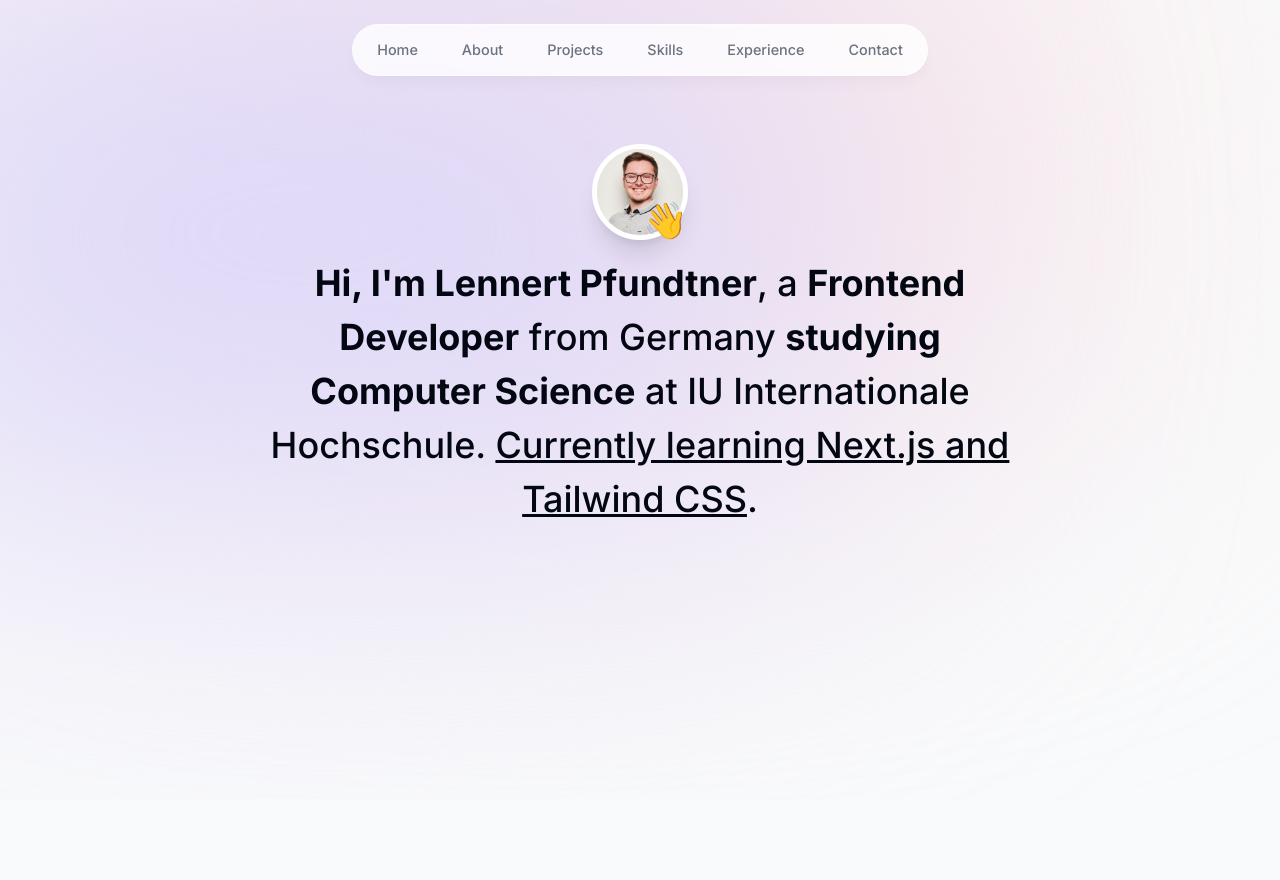
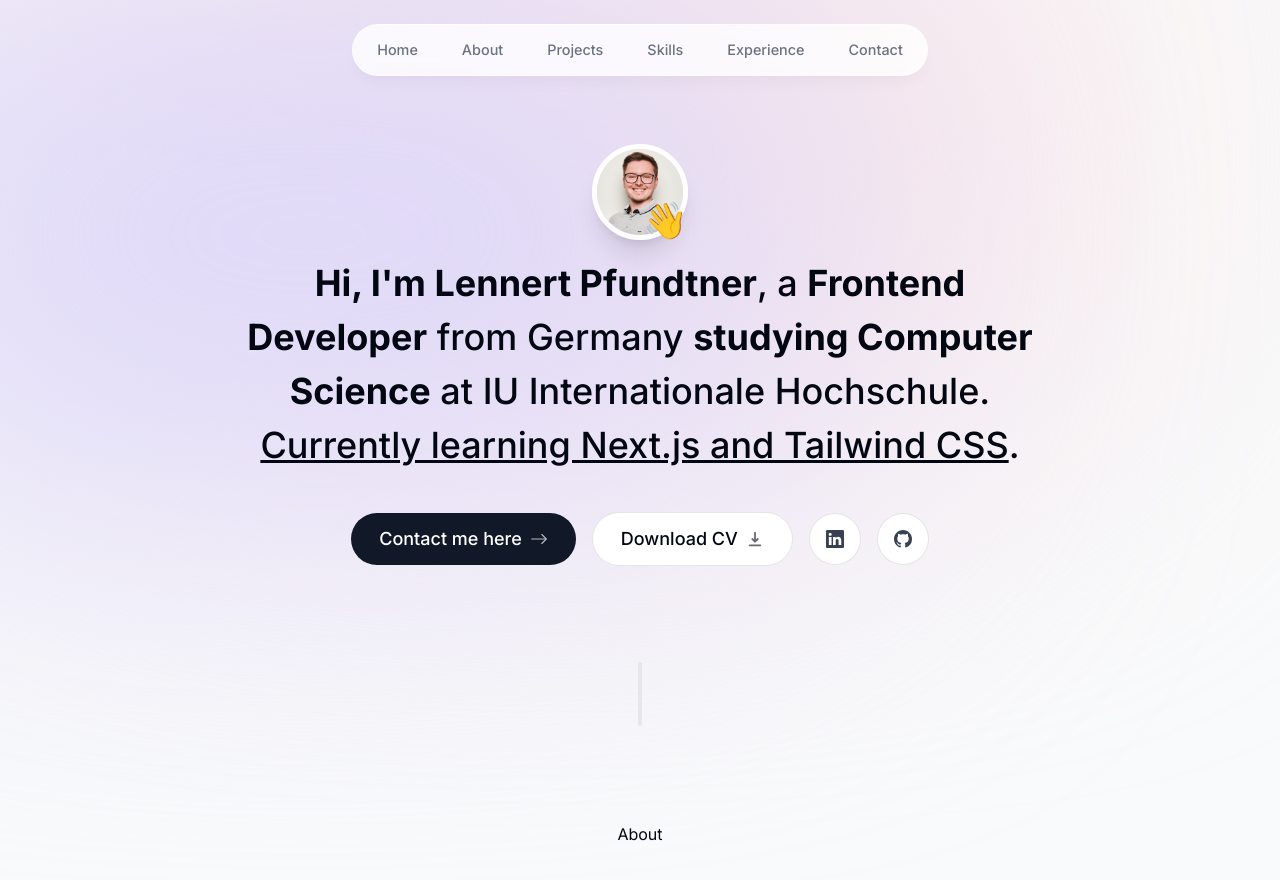
Before and after one commit to KrokoNinja/nextjs-portfolio-ts, a Next.js app: page / in a window 1280 px wide. Shown: the top 880 px of the page. Before the commit the page ends 800 px from the top, so only its background shows below. Built offline with nearby package versions, Linux system fonts and the light colour scheme.

Commit message:
finish into section, create divider and about

```diff
--- a/app/page.tsx
+++ b/app/page.tsx
@@ -1,9 +1,13 @@
+import About from "@/components/About";
 import Intro from "@/components/Intro";
+import SectionDivider from "@/components/SectionDivider";
 
 export default function Home() {
 	return (
 		<main className="flex flex-col items-center px-4">
 			<Intro />
+			<SectionDivider />
+			<About />
 		</main>
 	);
 }
--- /dev/null
+++ b/components/About.tsx
@@ -0,0 +1,3 @@
+export default function About() {
+	return <div>About</div>;
+}
--- a/components/Intro.tsx
+++ b/components/Intro.tsx
@@ -3,6 +3,9 @@
 import Image from "next/image";
 import ProfilePicture from "@/public/cut-out-lennert.jpg";
 import { motion } from "framer-motion";
+import Link from "next/link";
+import { BsArrowRight, BsGithub, BsLinkedin } from "react-icons/bs";
+import { HiDownload } from "react-icons/hi";
 
 export default function Intro() {
 	return (
@@ -35,7 +38,7 @@
 			</div>
 
 			<motion.p
-				className="mb-10 mt-4 px-4 font-medium text-2xl !leading-[1.5] sm:text-4xl"
+				className="mb-10 mt-4 px-4 font-medium text-2xl !leading-[1.5] md:text-3xl lg:text-4xl sm:px-0"
 				initial={{ opacity: 0, y: 100 }}
 				animate={{ opacity: 1, y: 0 }}
 			>
@@ -44,6 +47,43 @@
 				<span className="font-bold">studying Computer Science</span> at IU Internationale
 				Hochschule. <span className="underline">Currently learning Next.js and Tailwind CSS</span>.
 			</motion.p>
+
+			<motion.div
+				className="flex flex-col sm:flex-row items-center justify-center gap-4 px-4 text-lg font-medium"
+				initial={{ opacity: 0, y: 100 }}
+				animate={{ opacity: 1, y: 0 }}
+				transition={{ delay: 0.1 }}
+			>
+				<Link
+					href="#contact"
+					className="group bg-gray-900 text-white px-7 py-3 flex items-center gap-2 rounded-full outline-none focus:scale-110 hover:scale-110 hover:bg-gray-950 active:scale-105 transition"
+				>
+					Contact me here{" "}
+					<BsArrowRight className="opacity-70 group-hover:translate-x-1 transition" />
+				</Link>
+				<a
+					href="/CV.pdf"
+					className="group bg-white px-7 py-3 flex items-center gap-2 rounded-full outline-none focus:scale-110 hover:scale-110 active:scale-105 transition border border-black/10"
+					download
+				>
+					Download CV{" "}
+					<HiDownload className="opacity-60 group-hover:translate-y-1 transition cursor-pointer" />
+				</a>
+				<a
+					href="https://www.linkedin.com/in/lennert-pfundtner-655ba9227/"
+					target="_blank"
+					className="bg-white text-gray-700 hover:text-gray-950 p-4 flex items-center gap-2 rounded-full outline-none focus:scale-[1.15] hover:scale-[1.15] active:scale-105 transition border border-black/10"
+				>
+					<BsLinkedin />
+				</a>
+				<a
+					href="https://github.com/KrokoNinja"
+					target="_blank"
+					className="bg-white text-gray-700 hover:text-gray-950 p-4 flex items-center gap-2 rounded-full outline-none focus:scale-[1.15] hover:scale-[1.15] active:scale-105 transition border border-black/10"
+				>
+					<BsGithub />
+				</a>
+			</motion.div>
 		</section>
 	);
 }
--- /dev/null
+++ b/components/SectionDivider.tsx
@@ -0,0 +1,14 @@
+"use client";
+
+import { motion } from "framer-motion";
+
+export default function SectionDivider() {
+	return (
+		<motion.div
+			className="bg-gray-200 my-24 h-16 w-1 rounded-full hidden sm:block"
+			initial={{ opacity: 0, y: 100 }}
+			animate={{ opacity: 1, y: 0 }}
+			transition={{ delay: 0.125 }}
+		></motion.div>
+	);
+}
```
